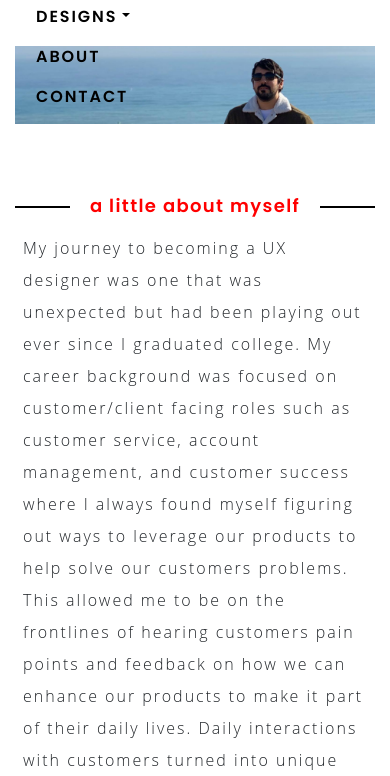
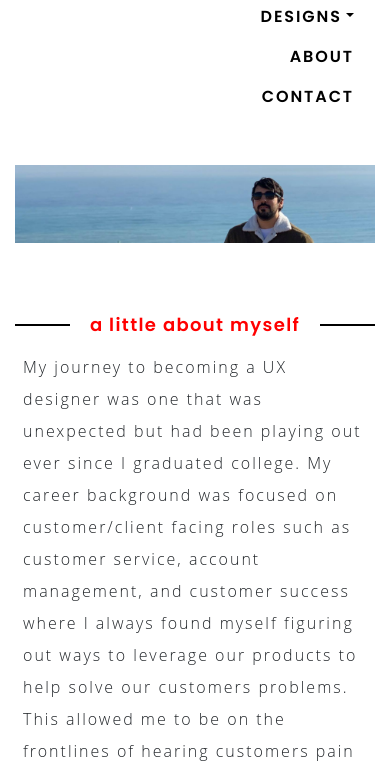
Before and after one commit to npartovi/rp-portfolio, a plain HTML site: page about.html in a window 390 px wide. Both pictures are taken after a click on the button "Toggle navigation". Shown: the part 53-829 px from the top of the page. Drawn offline with nearby package versions, Linux system fonts and the light colour scheme.

Commit message:
more changes

```diff
--- a/about.html
+++ b/about.html
@@ -38,7 +38,7 @@
                             </div>
                         </li>
                     <a class="nav-item nav-link nav-space" href="about.html">About</a>
-                    <a class="nav-item nav-link nav-space" href="#">Contact</a>
+                    <a class="nav-item nav-link nav-space" href="./about.html#contact-page">Contact</a>
                     </div>
                 </div>
             </nav>
--- a/custom.css
+++ b/custom.css
@@ -1,8 +1,3 @@
-header {
-    height: 7vh;
-}
-
-
 /* navbar css */
 nav {
     height:100%;
@@ -17,6 +12,10 @@ nav {
     line-height: 24px;
     letter-spacing: 0.12em;
     text-transform: uppercase;
+}
+
+.navbar-nav {
+    text-align: end;
 }
 
 .nav-space {
@@ -66,7 +65,7 @@ p {
 }
 
 .full-height {
-    height: 91vh;
+    height: 88vh;
 }
 
 .full-height.index {
@@ -534,7 +533,6 @@ a.dropdown-item {
         height: 50px;
         width: 50px;
     }
-
 }
 
 @media(max-width: 991px){
@@ -544,6 +542,14 @@ a.dropdown-item {
 
     .contact-text p {
         font-size: 15px;
+    }
+
+    .nav-item:hover {
+        border-bottom: none;
+    }
+
+    .nav-item {
+        z-index: 2;
     }
 }
 
```
Also changed, not shown: echonote.html (+1 -1 lines), tango.html (+1 -1 lines).
